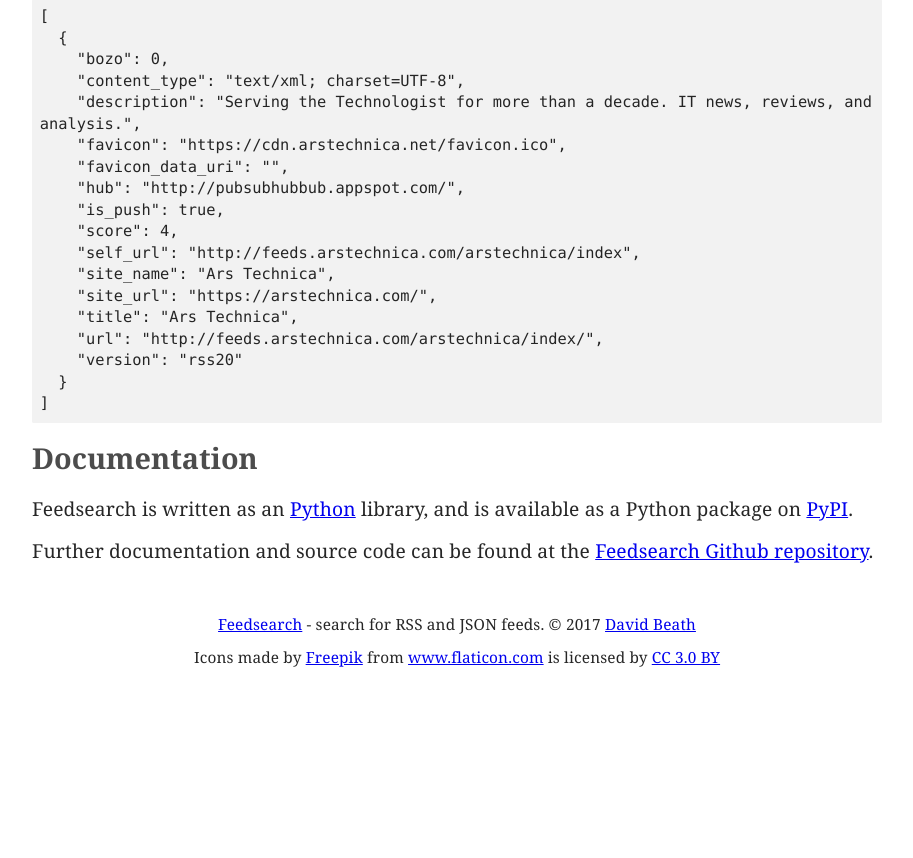
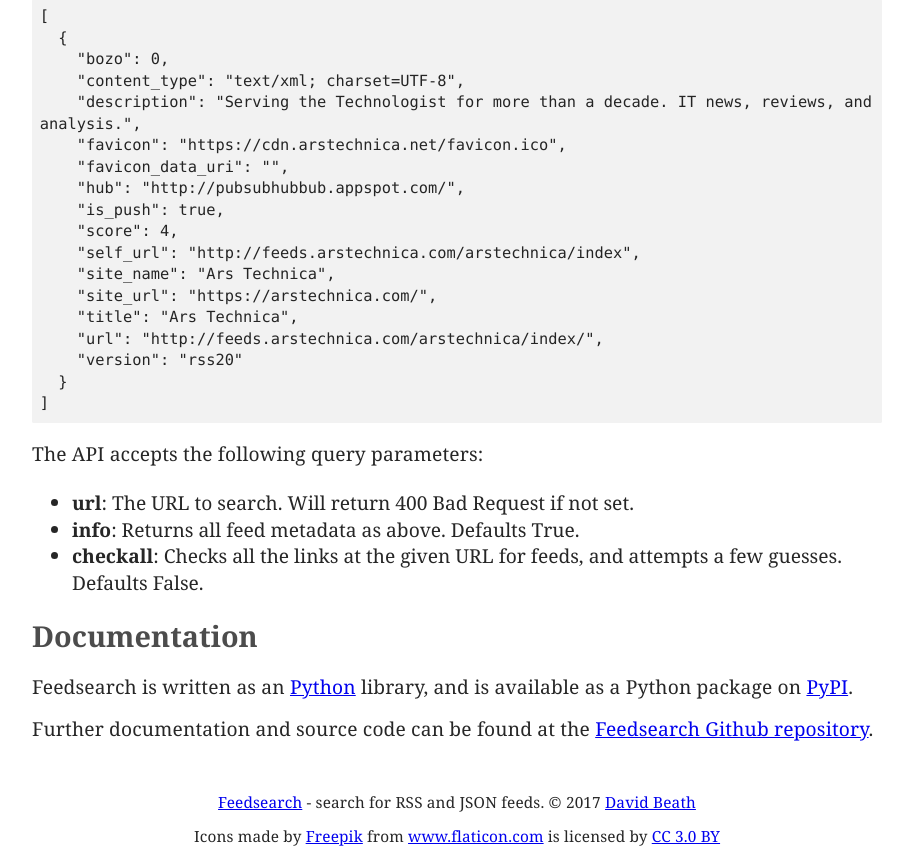
Before and after one commit to DBeath/feedsearch-gateway, a Flask app: page / in a window 1280 px wide. Shown: the part 690-1548 px from the top of the page, without its empty margins (183-1096 px from the left). Before the commit the page ends 1357 px from the top, so only its background shows below. Run offline with Flask 2, Linux system fonts and the light colour scheme.

Commit message:
Add extra query parameters

```diff
--- a/gateway/application.py
+++ b/gateway/application.py
@@ -1,10 +1,15 @@
-from flask import Flask, request, jsonify, render_template
-from flask_s3 import FlaskS3
+import json
+import time
+
+import click
+import flask_s3
+from boto3 import Session
 from feedsearch import search
 from feedsearch.lib import coerce_url
+from flask import Flask, jsonify, render_template, request
+from flask_s3 import FlaskS3
+
 from .feedinfo_schema import FEED_INFO_SCHEMA
-import json
-import time
 
 app = Flask(__name__)
 app.config['FLASKS3_BUCKET_NAME'] = 'zappa-mrxw2pac1'
@@ -16,9 +21,11 @@ def index():
 
 @app.route('/search', methods=['GET'])
 def search_api():
-    url = request.args.get('url')
-    render_result = request.args.get('result')
-    show_time = request.args.get('time')
+    url = request.args.get('url', '', type=str)
+    render_result = request.args.get('result', False, type=bool)
+    show_time = request.args.get('time', False, type=bool)
+    info = request.args.get('info', True, type=bool)
+    check_all = request.args.get('checkall', False, type=bool)
 
     if not url:
         response = jsonify({'error': 'No URL in Request'})
@@ -27,7 +34,7 @@ def search_api():
 
     start_time = time.perf_counter()
 
-    feed_list = search(url, info=True)
+    feed_list = search(url, info=info, check_all=check_all)
 
     result, errors = FEED_INFO_SCHEMA.dump(feed_list)
 
@@ -49,5 +56,42 @@ def search_api():
 
     return jsonify(result)
 
+
 def get_pretty_print(json_object):
     return json.dumps(json_object, sort_keys=True, indent=2, separators=(',', ': '))
+
+
+@app.cli.command('upload')
+@click.option('--env', prompt=True, help='Environment')
+def upload(env):
+    """Uploads static assets to S3."""
+    if not env:
+        click.echo('Environment must be specified')
+        click.Abort()
+
+    with open('zappa_settings.json', 'r') as f:
+        settings = json.load(f)
+
+    if not settings:
+        click.echo('Settings not loaded')
+        click.Abort()
+
+    try:
+        s3_bucket = settings[env]['s3_bucket']
+        aws_region = settings[env]['aws_region']
+    except AttributeError:
+        click.echo('Failed to get details from settings')
+        click.Abort()
+
+    session = Session()
+    credentials = session.get_credentials()
+    current_credentials = credentials.get_frozen_credentials()
+
+    app.config['FLASKS3_FORCE_MIMETYPE'] = True
+
+    flask_s3.create_all(app,
+                        user=current_credentials.access_key,
+                        password=current_credentials.secret_key,
+                        bucket_name=s3_bucket,
+                        location=aws_region,
+                        put_bucket_acl=False)
--- a/gateway/feedinfo_schema.py
+++ b/gateway/feedinfo_schema.py
@@ -1,5 +1,6 @@
 from feedsearch.feedinfo import FeedInfo
 from marshmallow import Schema, fields, post_load
+
 
 class FeedInfoSchema(Schema):
     url = fields.Url()
--- a/gateway/templates/index.html
+++ b/gateway/templates/index.html
@@ -36,6 +36,13 @@
   }
 ]</pre>
 
+  <p>The API accepts the following query parameters:</p>
+  <ul>
+    <li><b>url</b>: The URL to search. Will return 400 Bad Request if not set.</li>
+    <li><b>info</b>: Returns all feed metadata as above. Defaults True.</li>
+    <li><b>checkall</b>: Checks all the links at the given URL for feeds, and attempts a few guesses. Defaults False.</li>
+  </ul>
+
   <h3 class="subheading">Documentation</h3>
   <p>Feedsearch is written as an <a href="https://www.python.org/">Python</a> library,
   and is available as a Python package on <a href="https://pypi.python.org/pypi/feedsearch">PyPI</a>.</p>
```
Also changed, not shown: upload_s3_assets.py (deleted, +0 -37 lines), README.md.
